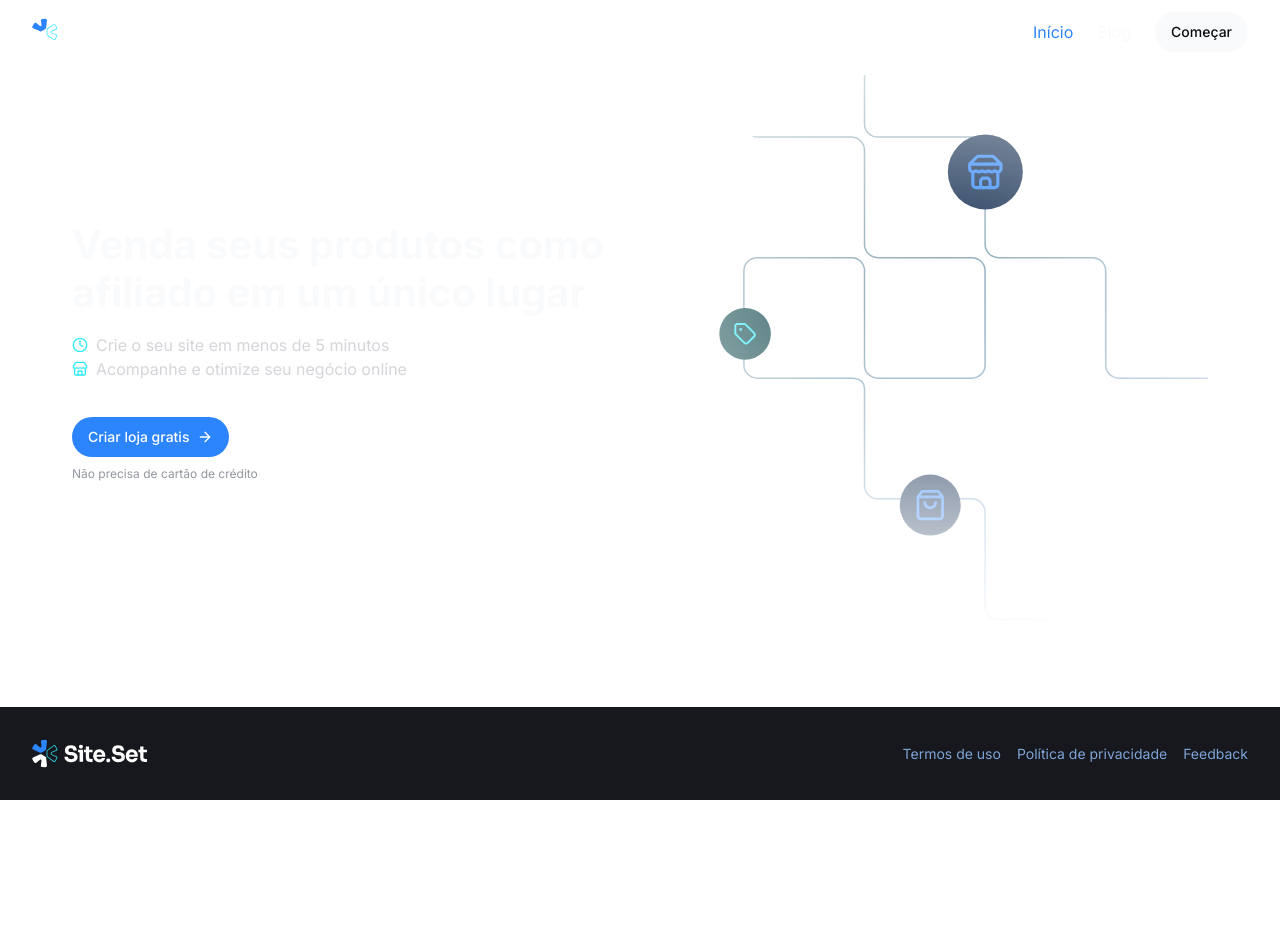
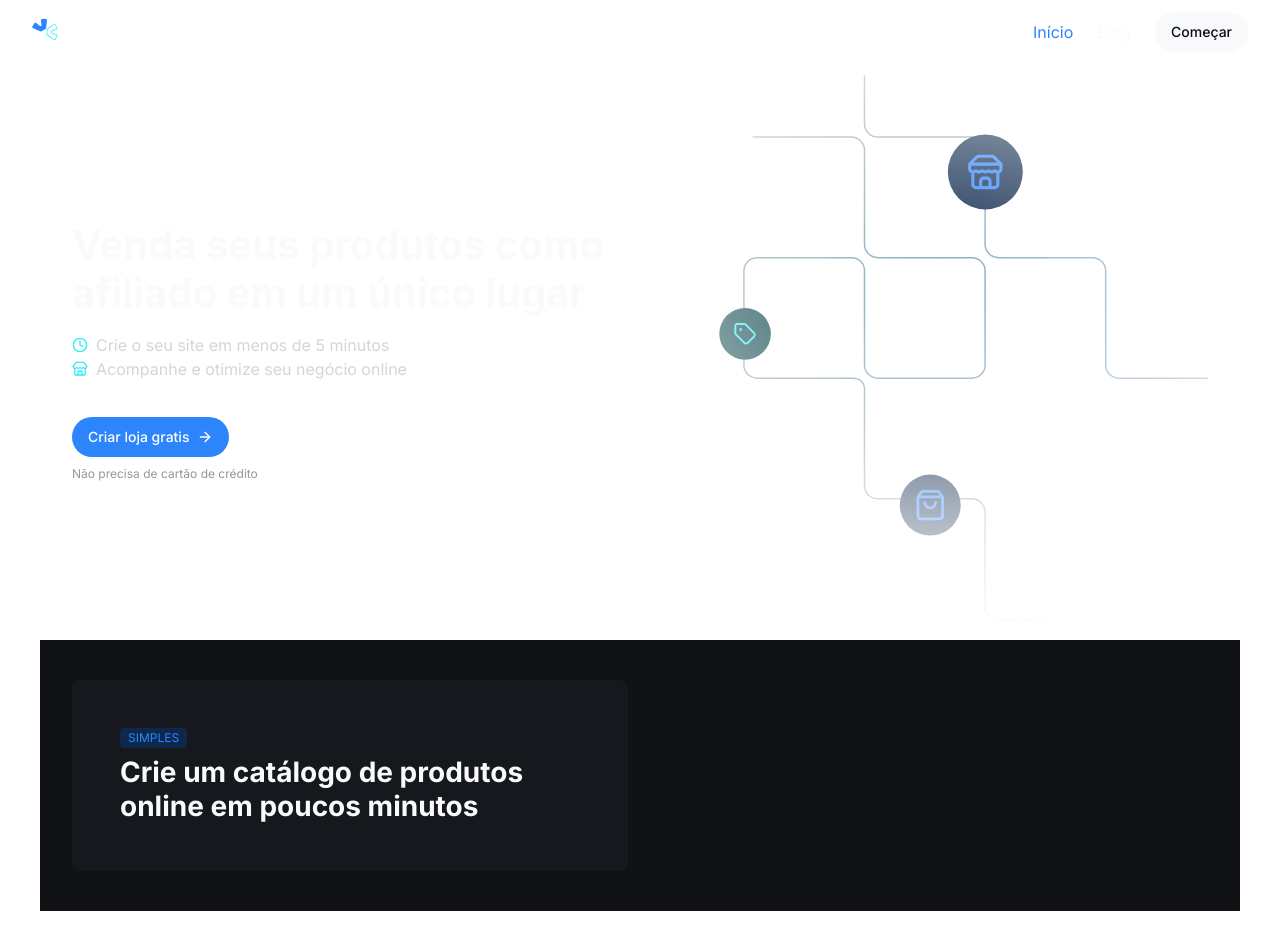
Before and after one commit to Weyne23/site-blog, a Next.js app: page / in a window 1280 px wide. Shown: the top 952 px of the page. Before the commit the page ends 800 px from the top, so only its background shows below. Built offline with nearby package versions, Linux system fonts and the light colour scheme.

Commit message:
feature: criado card main

```diff
--- /dev/null
+++ b/src/components/FeatureSection/feature-section.tsx
@@ -0,0 +1,10 @@
+export const FeatureSection = () => {
+    return (
+        <section className="container bg-gray-700 grid gap-6 md:grid-cols-2 pb-8 pt-8 md:py-10">
+            <div className="flex flex-col gap-2 rounded-lg bg-gray-500 md:p-12">
+                <span className="text-body-tag text-blue-200 bg-blue-400 px-2 py-1 w-fit rounded-sm uppercase">Simples</span>
+                <h2 className="text-gray-100 text-heading-lg">Crie um catálogo de produtos online em poucos minutos</h2>
+            </div>
+        </section>
+    )
+}
--- /dev/null
+++ b/src/components/FeatureSection/index.ts
@@ -0,0 +1 @@
+export * from './feature-section'
--- a/src/pages/index.tsx
+++ b/src/pages/index.tsx
@@ -1,3 +1,4 @@
+import { FeatureSection } from "@/components/FeatureSection";
 import { HeroSection } from "@/components/HeroSection";
 
 export default function Home() {
@@ -5,6 +6,7 @@ export default function Home() {
     <>
       <article className="flex flex-col">
         <HeroSection/>
+        <FeatureSection />
       </article>
     </>
   );
--- a/tailwind.config.ts
+++ b/tailwind.config.ts
@@ -62,6 +62,7 @@ export default {
         'body-md': ['16px', { lineHeight: '150%', fontWeight: '400' }],
         'body-sm': ['14px', { lineHeight: '150%', fontWeight: '400' }],
         'body-xs': ['12px', { lineHeight: '150%', fontWeight: '400' }],
+        'body-tag': ['12px', { lineHeight: '100%', fontWeight: '400' }],
 
         // Action - Inter
         'action-md': ['16px', { lineHeight: 'normal', fontWeight: '500' }],
```
